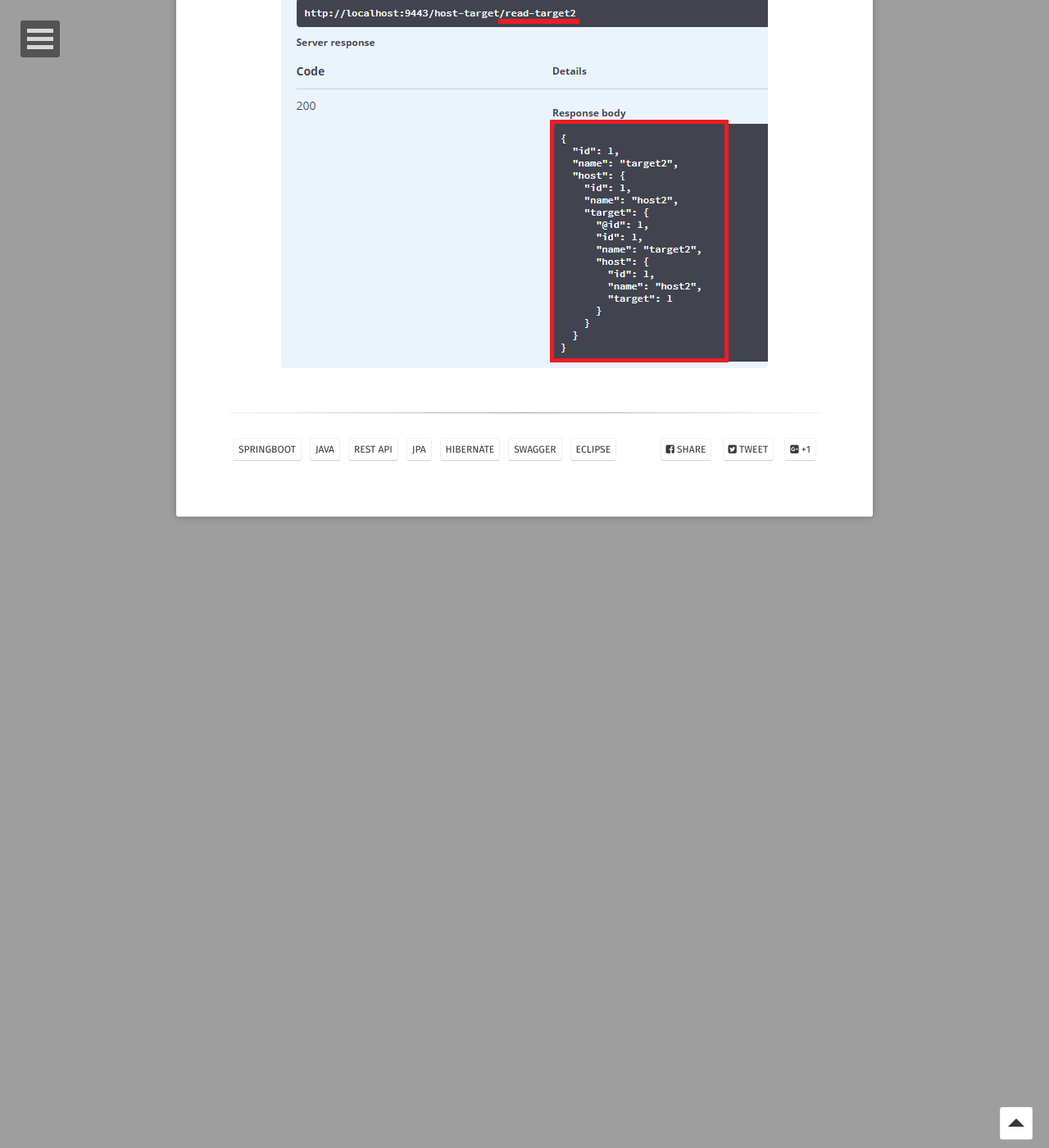
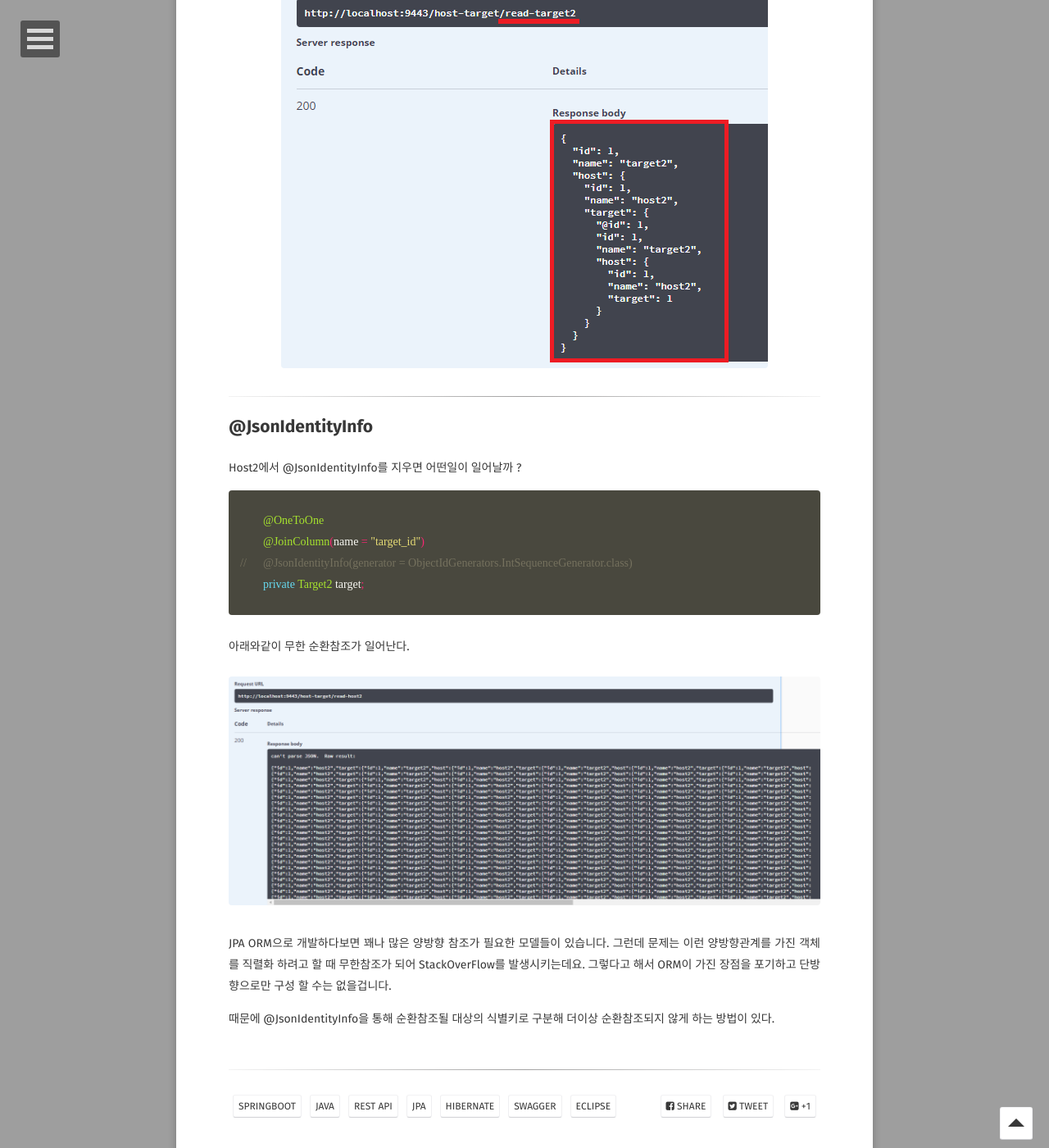
Before and after one commit to GayeonYoon/GayeonYoon.github.io, a Jekyll site: the page built from _posts/2021-08-24-JPA-MAPPING-OneToOne2.md, in a window 1280 px wide and 1400 px high, scrolled down 6746 px. Shown: the whole window at 82% size. Built offline with Jekyll 4.4.1, drawn with Linux system fonts in a browser that asks for light colours; some web fonts are replaced; before the commit the page ends 7376 px from its top, so only the background shows below that.

Commit message:
Update 2021-08-24-JPA-MAPPING-OneToOne2.md

```diff
--- a/_posts/2021-08-24-JPA-MAPPING-OneToOne2.md
+++ b/_posts/2021-08-24-JPA-MAPPING-OneToOne2.md
@@ -228,3 +228,24 @@ public class HostTargetController {
 <figure>
 	<img src="/assets/img/Target2_OneToOne.png">
 </figure>
+
+
+<hr>
+## @JsonIdentityInfo
+Host2에서 	@JsonIdentityInfo를 지우면 어떤일이 일어날까 ?
+{% highlight java %}
+	@OneToOne
+	@JoinColumn(name = "target_id")
+//	@JsonIdentityInfo(generator = ObjectIdGenerators.IntSequenceGenerator.class)
+	private Target2 target;
+{% endhighlight %}
+
+아래와같이 무한 순환참조가 일어난다.
+<figure>
+	<img src="/assets/img/Not_JsonIdentityInfo.png">
+</figure>
+
+JPA ORM으로 개발하다보면 꽤나 많은 양방향 참조가 필요한 모델들이 있습니다. 그런데 문제는 이런 양방향관계를 가진 객체를 직렬화 하려고 할 때 무한참조가 되어 StackOverFlow를 발생시키는데요.
+그렇다고 해서 ORM이 가진 장점을 포기하고 단방향으로만 구성 할 수는 없을겁니다.
+
+때문에 @JsonIdentityInfo을 통해 순환참조될 대상의 식별키로 구분해 더이상 순환참조되지 않게 하는 방법이 있다.
```
